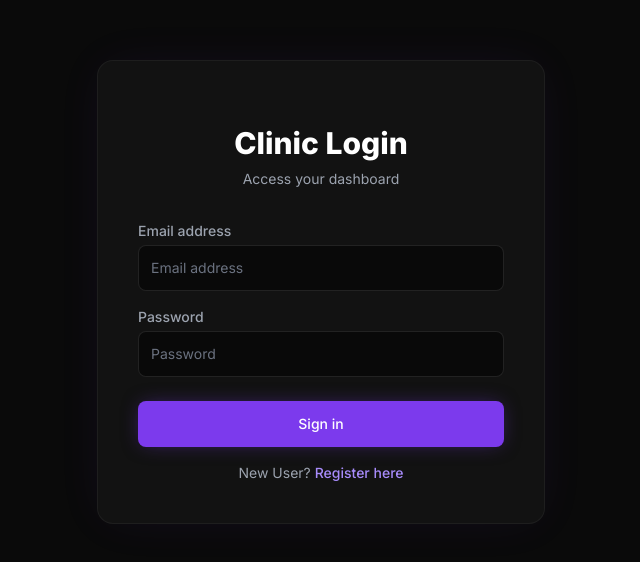
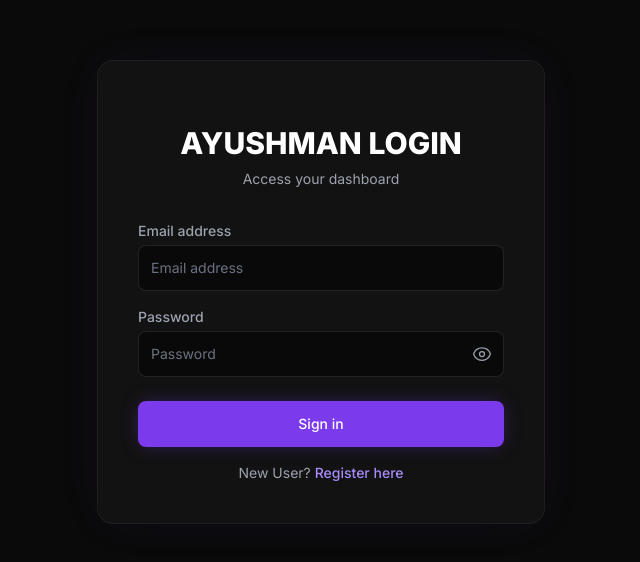
Before and after one commit to Frrostte/ayushman, a Next.js app in the folder frontend/: page /login in a window 1280 px wide. Shown: the part 108-670 px from the top of the page, without its empty margins (319-959 px from the left). Built offline with nearby package versions, Linux system fonts and the light colour scheme; no server answers.

Commit message:
avalability modified

```diff
--- a/frontend/src/app/appointments/book/page.jsx
+++ b/frontend/src/app/appointments/book/page.jsx
@@ -11,8 +11,10 @@ import Button from '../../../components/Button';
 
 export default function BookingPage() {
     const router = useRouter();
+    const [user, setUser] = useState(null);
     const [doctors, setDoctors] = useState([]);
-    const [patientId, setPatientId] = useState(null);
+    const [patients, setPatients] = useState([]);
+    const [patientId, setPatientId] = useState('');
     const [selectedDoctor, setSelectedDoctor] = useState('');
     const [selectedDate, setSelectedDate] = useState('');
     const [slots, setSlots] = useState([]);
@@ -27,9 +29,27 @@ export default function BookingPage() {
             router.push('/login');
             return;
         }
-        checkPatientProfile();
+        const userStr = localStorage.getItem('user');
+        const parsedUser = JSON.parse(userStr);
+        setUser(parsedUser);
+
+        if (parsedUser.role === 'patient') {
+            checkPatientProfile();
+        } else if (parsedUser.role === 'doctor') {
+            fetchPatients();
+        }
+
         fetchDoctors();
     }, []);
+
+    const fetchPatients = async () => {
+        try {
+            const res = await api.get('/patients');
+            setPatients(res.data);
+        } catch (err) {
+            console.error(err);
+        }
+    };
 
     const checkPatientProfile = async () => {
         try {
@@ -83,8 +103,9 @@ export default function BookingPage() {
         e.preventDefault();
         setError('');
         try {
+
             if (!patientId) {
-                setError('Patient profile not found. Please complete your profile.');
+                setError('Please select a patient.');
                 return;
             }
 
@@ -126,6 +147,31 @@ export default function BookingPage() {
                     {error && <div className="bg-red-500/10 border border-red-500/20 text-red-400 p-4 rounded-lg mb-6">{error}</div>}
 
                     <form onSubmit={handleBooking} className="space-y-6 relative z-10">
+                        {user?.role === 'doctor' && (
+                            <div className="space-y-1">
+                                <label className="block text-sm font-medium text-gray-400">Select Patient</label>
+                                <div className="relative">
+                                    <select
+                                        value={patientId}
+                                        onChange={(e) => setPatientId(e.target.value)}
+                                        className="appearance-none rounded-lg relative block w-full px-3 py-3 bg-black/50 border border-white/10 placeholder-gray-500 text-white focus:outline-none focus:ring-2 focus:ring-primary focus:border-transparent sm:text-sm transition-all"
+                                        required
+                                    >
+                                        <option value="">Select a patient</option>
+                                        {patients.map(p => (
+                                            <option key={p._id} value={p._id}>
+                                                {p.userId?.name} (ID: {p._id.slice(-6)})
+                                            </option>
+                                        ))}
+                                    </select>
+                                    <div className="pointer-events-none absolute inset-y-0 right-0 flex items-center px-4 text-gray-400">
+                                        <svg className="h-4 w-4 fill-current" viewBox="0 0 20 20">
+                                            <path d="M5.293 7.293a1 1 0 011.414 0L10 10.586l3.293-3.293a1 1 0 111.414 1.414l-4 4a1 1 0 01-1.414 0l-4-4a1 1 0 010-1.414z" />
+                                        </svg>
+                                    </div>
+                                </div>
+                            </div>
+                        )}
                         <Select
                             label="Select Doctor"
                             value={selectedDoctor}
@@ -204,7 +250,13 @@ export default function BookingPage() {
                             </p>
 
                             <Button
-                                onClick={() => router.push('/patient-dashboard')}
+                                onClick={() => {
+                                    if (user?.role === 'doctor') {
+                                        router.push('/dashboard');
+                                    } else {
+                                        router.push('/patient-dashboard');
+                                    }
+                                }}
                                 className="w-full shadow-lg shadow-green-500/20 hover:scale-[1.02]"
                             >
                                 Go to Dashboard
--- a/frontend/src/app/login/page.jsx
+++ b/frontend/src/app/login/page.jsx
@@ -12,6 +12,7 @@ import Card from '../../components/Card';
 export default function Login() {
     const router = useRouter();
     const [formData, setFormData] = useState({ email: '', password: '' });
+    const [showPassword, setShowPassword] = useState(false);
     const [error, setError] = useState('');
     const [isLoading, setIsLoading] = useState(false);
 
@@ -52,7 +53,7 @@ export default function Login() {
             <Card className="max-w-md w-full">
                 <div>
                     <h2 className="mt-6 text-center text-3xl font-extrabold text-white">
-                        Clinic Login
+                        AYUSHMAN LOGIN
                     </h2>
                     <p className="mt-2 text-center text-sm text-gray-400">
                         Access your dashboard
@@ -75,16 +76,39 @@ export default function Login() {
                             onChange={handleChange}
                             placeholder="Email address"
                         />
-                        <Input
-                            label="Password"
-                            type="password"
+                        <div className="relative">
+                            <label className="block text-sm font-medium text-gray-400 mb-1">
+                                Password
+                            </label>
+                            <div className="relative">
+                                <input
+                                    type={showPassword ? "text" : "password"}
                                     name="password"
                                     autoComplete="current-password"
                                     required
                                     value={formData.password}
                                     onChange={handleChange}
                                     placeholder="Password"
+                                    className="appearance-none rounded-lg relative block w-full px-3 py-3 bg-black/50 border border-white/10 placeholder-gray-500 text-white focus:outline-none focus:ring-2 focus:ring-primary focus:border-transparent sm:text-sm transition-all pr-10"
                                 />
+                                <button
+                                    type="button"
+                                    onClick={() => setShowPassword(!showPassword)}
+                                    className="absolute inset-y-0 right-0 max-h-min my-auto pr-3 flex items-center text-gray-400 hover:text-white transition-colors focus:outline-none"
+                                >
+                                    {showPassword ? (
+                                        <svg xmlns="http://www.w3.org/2000/svg" fill="none" viewBox="0 0 24 24" strokeWidth={1.5} stroke="currentColor" className="w-5 h-5">
+                                            <path strokeLinecap="round" strokeLinejoin="round" d="M3.98 8.223A10.477 10.477 0 001.934 12C3.226 16.338 7.244 19.5 12 19.5c.993 0 1.953-.138 2.863-.395M6.228 6.228A10.45 10.45 0 0112 4.5c4.756 0 8.773 3.162 10.065 7.498a10.523 10.523 0 01-4.293 5.774M6.228 6.228L3 3m3.228 3.228l3.65 3.65m7.894 7.894L21 21m-3.228-3.228l-3.65-3.65m0 0a3 3 0 10-4.243-4.243m4.242 4.242L9.88 9.88" />
+                                        </svg>
+                                    ) : (
+                                        <svg xmlns="http://www.w3.org/2000/svg" fill="none" viewBox="0 0 24 24" strokeWidth={1.5} stroke="currentColor" className="w-5 h-5">
+                                            <path strokeLinecap="round" strokeLinejoin="round" d="M2.036 12.322a1.012 1.012 0 010-.639C3.423 7.51 7.36 4.5 12 4.5c4.638 0 8.573 3.007 9.963 7.178.07.207.07.431 0 .639C20.577 16.49 16.64 19.5 12 19.5c-4.638 0-8.573-3.007-9.963-7.178z" />
+                                            <path strokeLinecap="round" strokeLinejoin="round" d="M15 12a3 3 0 11-6 0 3 3 0 016 0z" />
+                                        </svg>
+                                    )}
+                                </button>
+                            </div>
+                        </div>
                     </div>
 
                     <div>
--- a/frontend/src/components/Navbar.jsx
+++ b/frontend/src/components/Navbar.jsx
@@ -37,7 +37,7 @@ export default function Navbar() {
             <div className="max-w-7xl mx-auto px-4 sm:px-6 lg:px-8">
                 <div className="flex items-center justify-between h-16">
                     <Link href={role === 'patient' ? "/patient-dashboard" : "/dashboard"} className="text-2xl font-bold bg-clip-text text-transparent bg-gradient-to-r from-primary-light to-accent hover:opacity-80 transition-opacity">
-                        Clinic App
+                        AYUSHMAN
                     </Link>
 
                     <div className="flex items-center gap-6">
```
Lines whose indentation alone changed are shown as unchanged.
